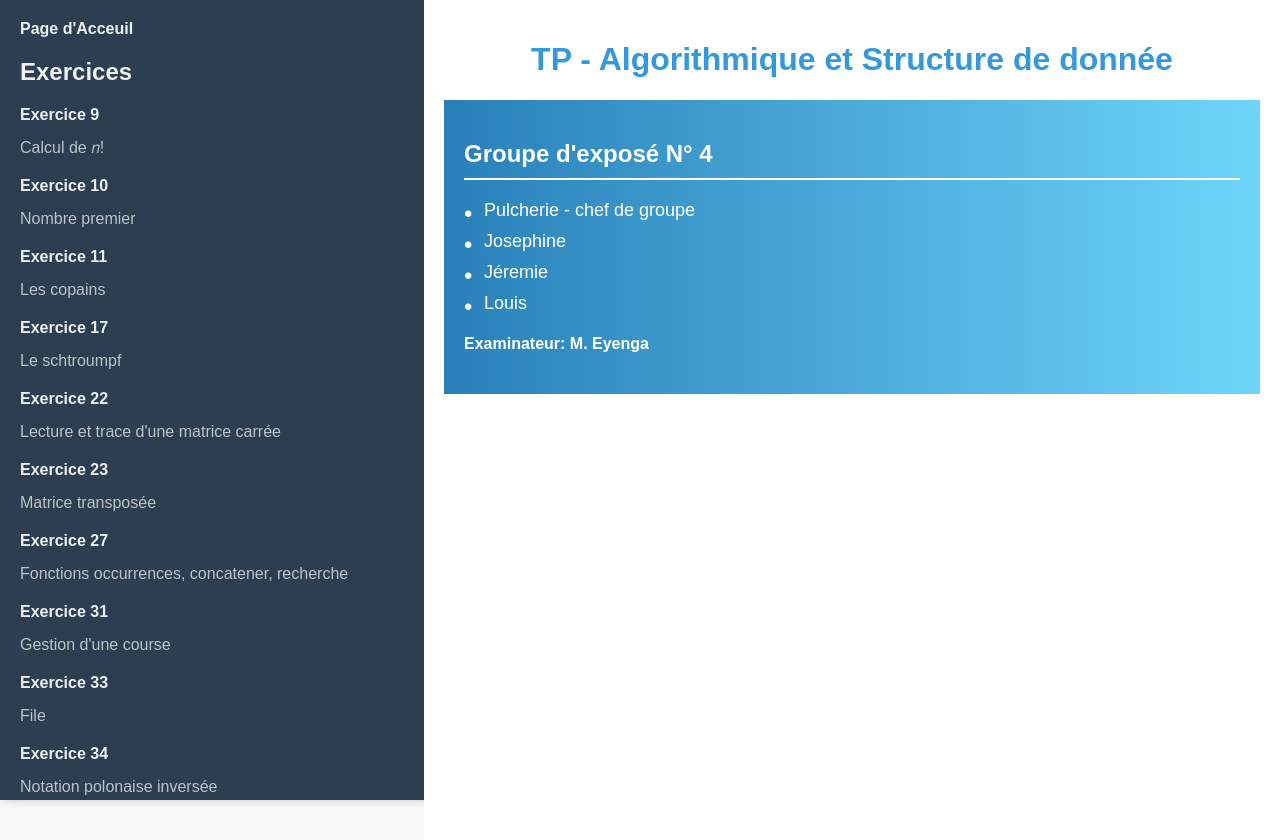
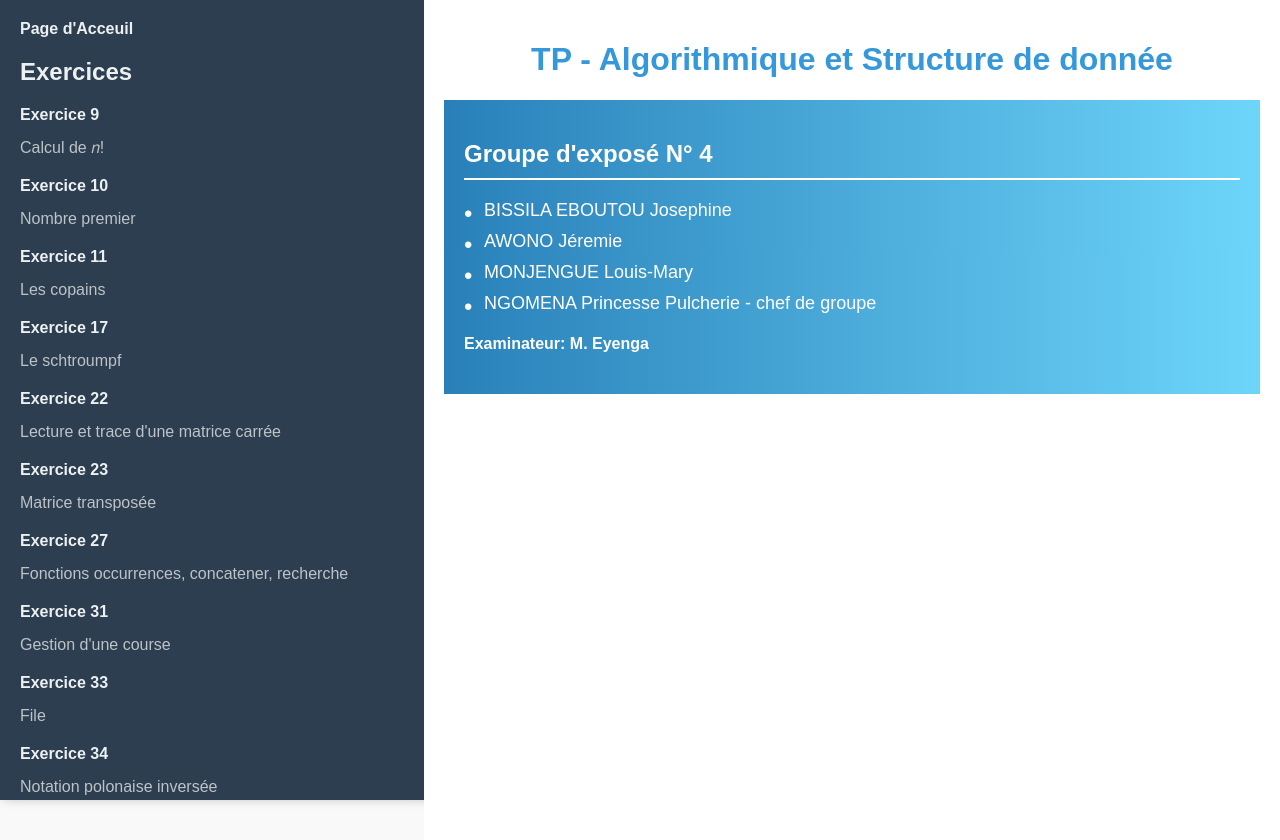
Before and after one commit to will-oracions/flask_algo_website, a Flask app: page / in a window 1280 px wide. Run offline with Flask 3, Linux system fonts and the light colour scheme.

Commit message:
update home page

```diff
--- a/templates/index.html
+++ b/templates/index.html
@@ -4,10 +4,10 @@
 <section id="about">
   <h2>Groupe d'exposé N° 4</h2>
   <ul>
-    <li>Pulcherie - chef de groupe</li>
-    <li>Josephine</li>
-    <li>Jéremie</li>
-    <li>Louis</li>
+    <li>BISSILA EBOUTOU Josephine</li>
+    <li>AWONO Jéremie</li>
+    <li>MONJENGUE Louis-Mary</li>
+    <li>NGOMENA Princesse Pulcherie - chef de groupe</li>
   </ul>
   <h4>Examinateur: M. Eyenga</h4>
 </section>
```
